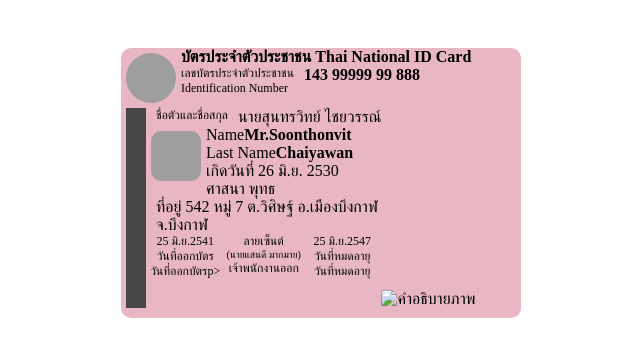
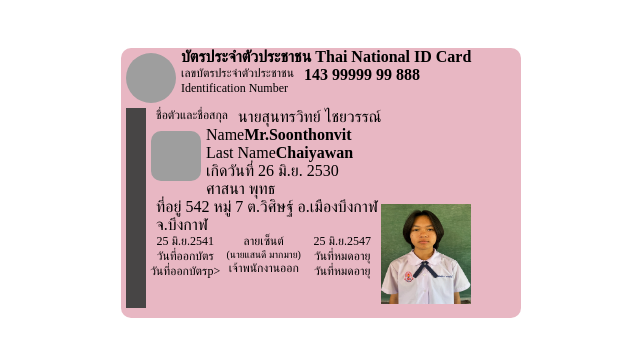
Before and after one commit to soonthonvit26/ass, a plain HTML site: page index.html in a window 1280 px wide. Shown: the whole page, without its empty margins (319-959 px from the left). Drawn offline with Linux system fonts and the light colour scheme; grey boxes are pictures that could not be loaded.

Commit message:
Update index.html

```diff
--- a/index.html
+++ b/index.html
@@ -97,7 +97,7 @@
                     </div>
         </div>
         <div class="date99">
-             <img src="pic/S__61579278_0.jpg" alt="คำอธิบายภาพ"
+             <img src="pic/888.jpg" alt="คำอธิบายภาพ"
               style="border-radius:0%" >
         </div>
 
```
